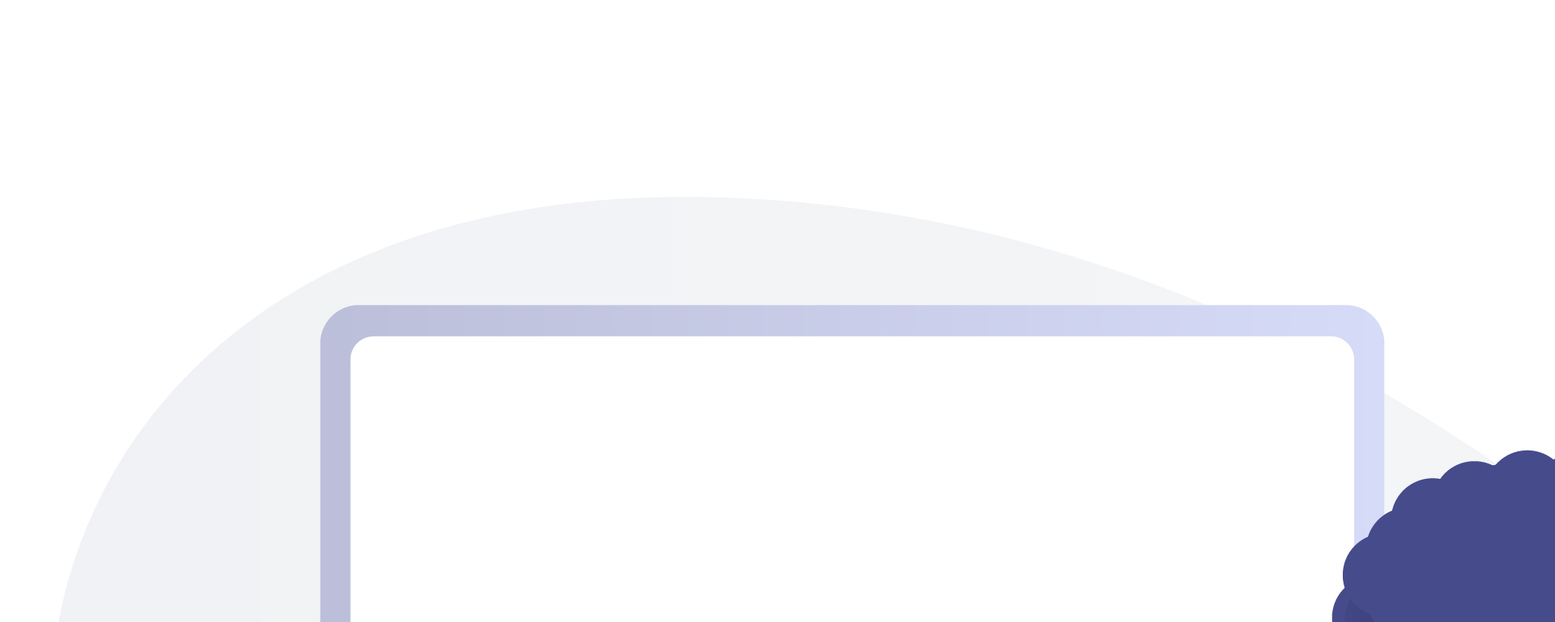
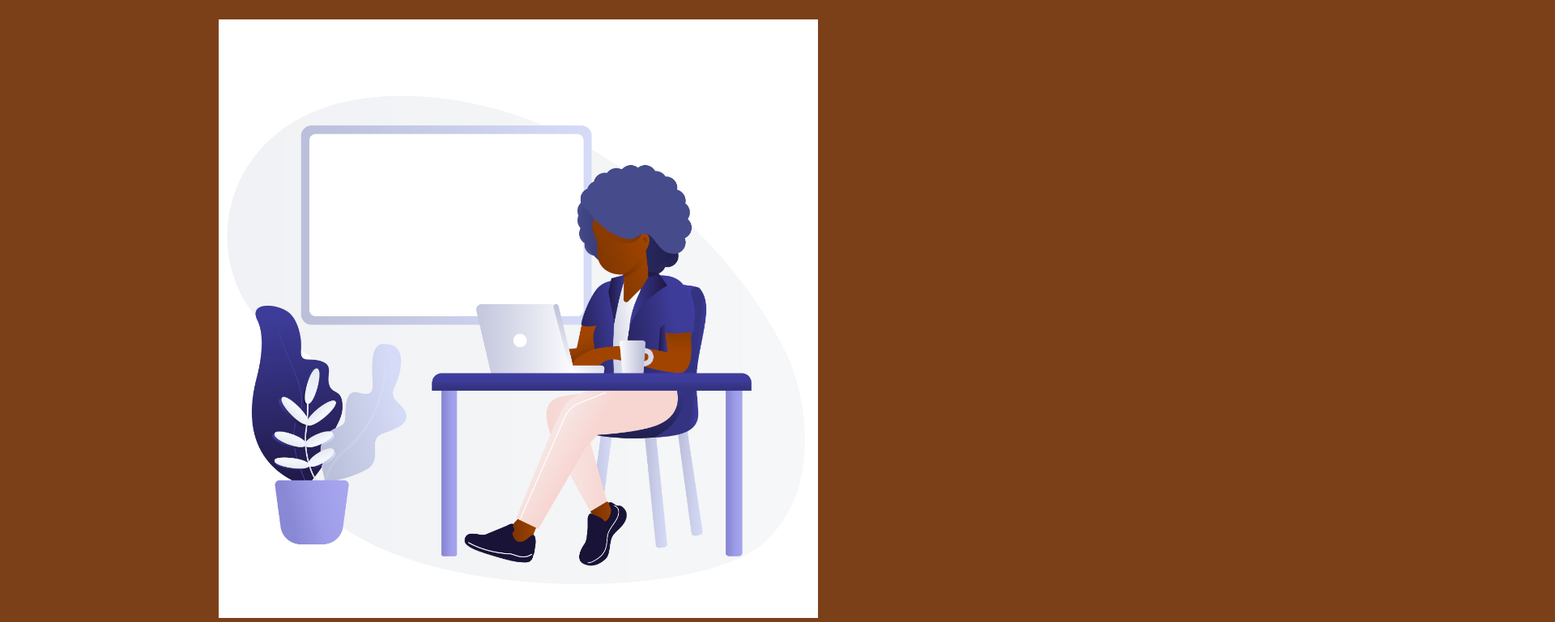
Before and after one commit to ceeSharpplus/crowned_mani_website, a plain HTML site: page index.html in a window 1280 px wide. Shown: the part 286-1055 px from the top of the page at 81% size, 1920 px wide, since content can reach past the window. Drawn offline with Linux system fonts and the light colour scheme; the site is published under a folder, as on GitHub Pages, so addresses that start at the root find nothing.

Commit message:
css ref change

```diff
--- a/index.html
+++ b/index.html
@@ -12,7 +12,7 @@
 	</nav>
   <title>Crowned Mani</title>
   <meta name="viewport" content="width=device-width, initial-scale=1.0">
-  <link rel="stylesheet" href="/crowned_mani_website/css/freelance_home.css" type="text/css">
+  <link rel="stylesheet" href="css/freelance_home.css" type="text/css">
   <link rel="preconnect" href="https://fonts.gstatic.com">
   <link href="https://fonts.googleapis.com/css2?family=Kumbh+Sans:wght@300&family=Parisienne&display=swap" rel="stylesheet">
   <link rel="stylesheet" href="css/bootstrap-grid.css" type="text/css">
```
